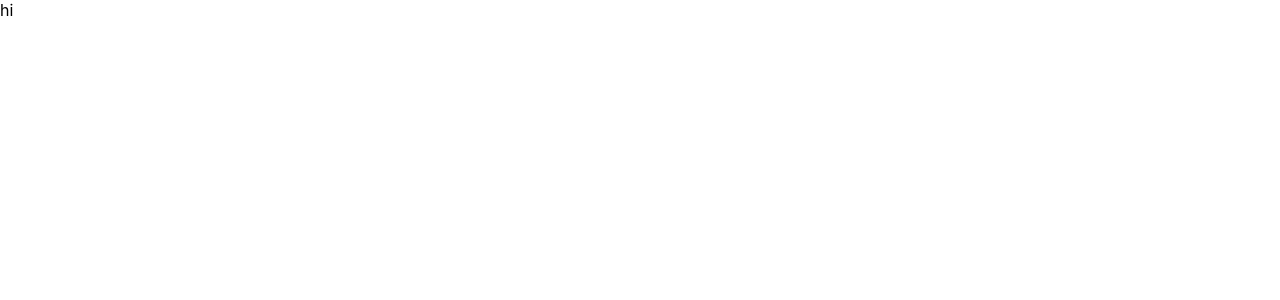
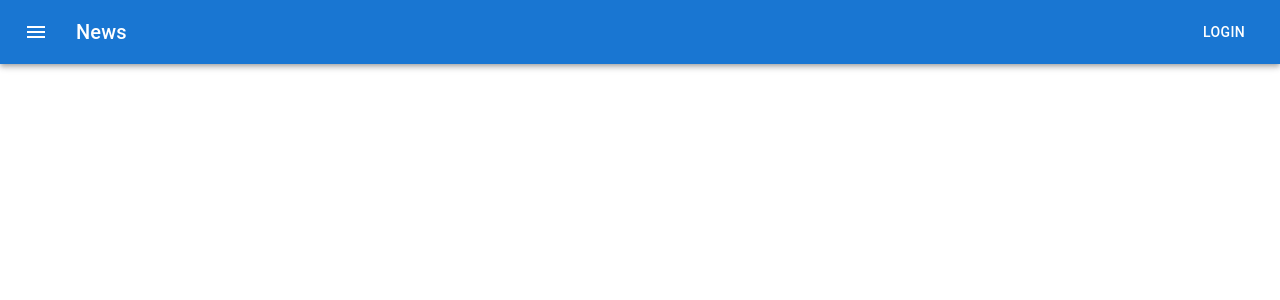
Before and after one commit to Humberto-Zayas/from-below-studio-react, a React (Create React App) app: page / in a window 1280 px wide. Shown: the top 300 px of the page. Built offline with nearby package versions, Linux system fonts and the light colour scheme.

Commit message:
add icons and default navbar

```diff
--- a/package.json
+++ b/package.json
@@ -3,6 +3,10 @@
   "version": "0.1.0",
   "private": true,
   "dependencies": {
+    "@emotion/react": "^11.10.5",
+    "@emotion/styled": "^11.10.5",
+    "@mui/icons-material": "^5.11.0",
+    "@mui/material": "^5.11.5",
     "@testing-library/jest-dom": "^5.16.5",
     "@testing-library/react": "^13.4.0",
     "@testing-library/user-event": "^13.5.0",
--- a/src/App.js
+++ b/src/App.js
@@ -10,7 +10,7 @@
   return (
     <div>
      <Header></Header>
-     hi
+
     </div>
   );
 }
--- a/src/components/navbar/index.js
+++ b/src/components/navbar/index.js
@@ -4,6 +4,15 @@
 
 
 // import auth from "../../utils/auth";
+
+
+import AppBar from '@mui/material/AppBar';
+import Box from '@mui/material/Box';
+import Toolbar from '@mui/material/Toolbar';
+import Typography from '@mui/material/Typography';
+import Button from '@mui/material/Button';
+import IconButton from '@mui/material/IconButton';
+import MenuIcon from '@mui/icons-material/Menu';
 
 import logo from '../../images/fbs-logo-demo.png'
 console.log(logo);
@@ -12,9 +21,25 @@
 function Nav() {
 
   return (
-    <>
-
-    </>
+      <Box sx={{ flexGrow: 1 }}>
+      <AppBar position="static">
+        <Toolbar>
+          <IconButton
+            size="large"
+            edge="start"
+            color="inherit"
+            aria-label="menu"
+            sx={{ mr: 2 }}
+          >
+            <MenuIcon />
+          </IconButton>
+          <Typography variant="h6" component="div" sx={{ flexGrow: 1 }}>
+            News
+          </Typography>
+          <Button color="inherit">Login</Button>
+        </Toolbar>
+      </AppBar>
+    </Box>
   );
 }
 
```
Also changed, not shown: src/components/hero/index.js (added), 1 other file (tests, documents, lock files or other folders).
